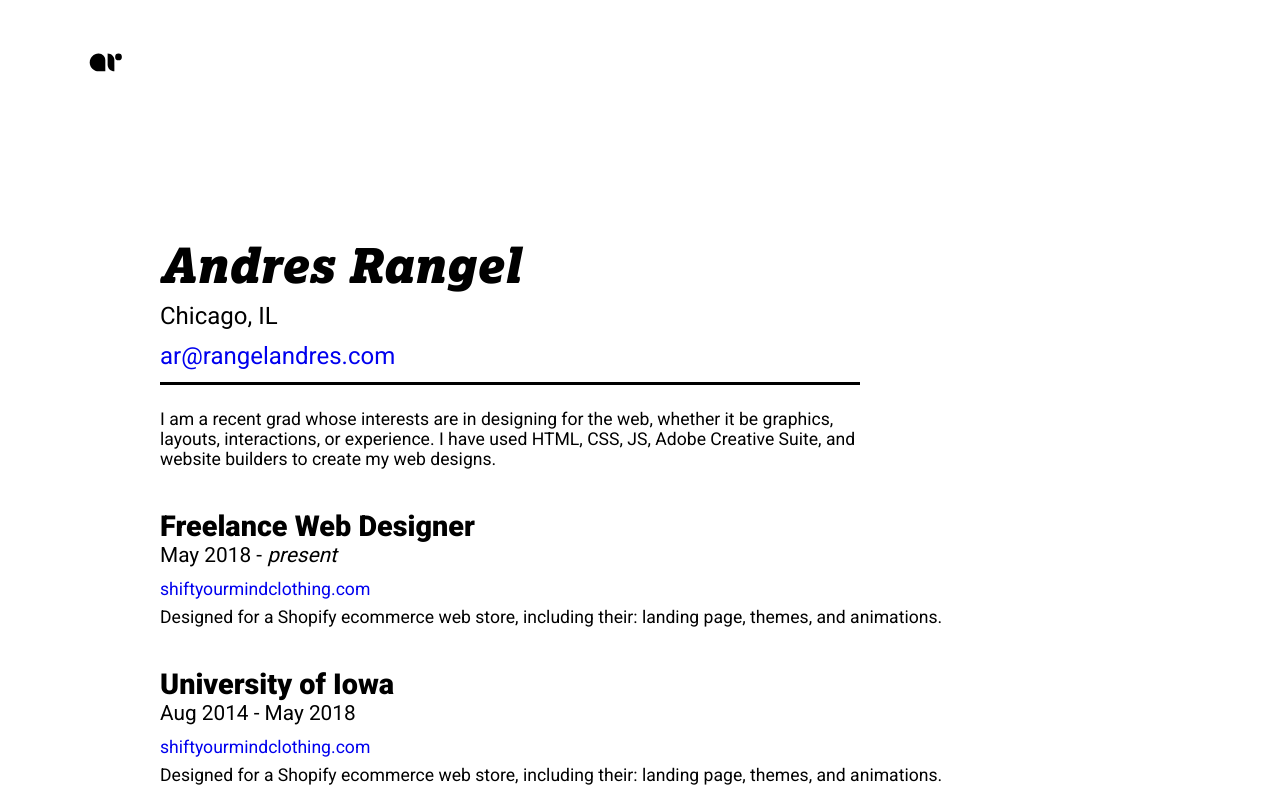
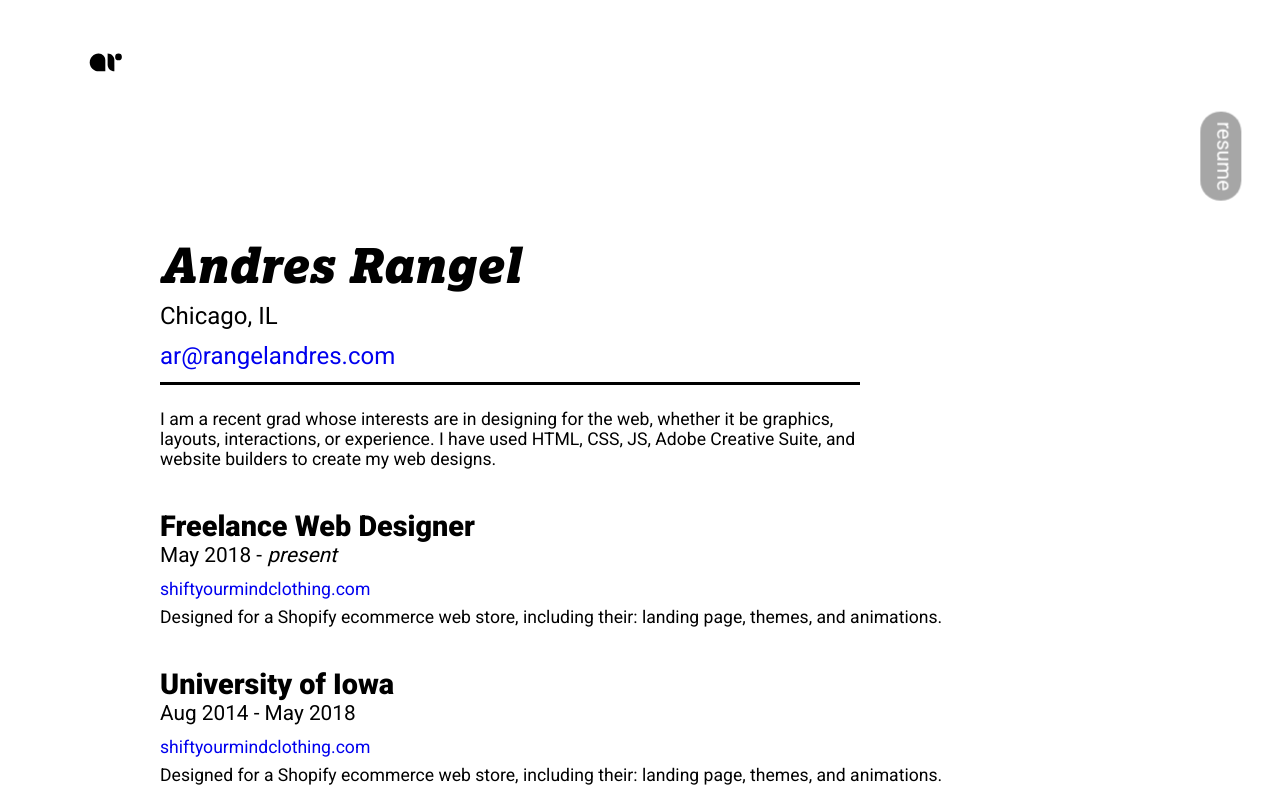
Before and after one commit to rangelandres/ra-app, a React (Create React App) app: page /resume in a window 1280 px wide. In both pictures the pointer is over the element "resume". Shown: the top 800 px of the page. Built offline with nearby package versions, Linux system fonts and the light colour scheme.

Commit message:
fix: sidenav onhover

```diff
--- a/src/Components/Navbar/navbars.css
+++ b/src/Components/Navbar/navbars.css
@@ -50,7 +50,18 @@ li {
   transform: rotate(90deg);
 	transform-origin: 100% 100%;
 	z-index: 10;
+	background-color: rgba(255, 255, 255, 0.349);
+	padding: 5px 10px 0 10px;
+	transition: .3s ease;
+	border-radius: 0%;
 
+}
+
+.side-nav:hover{
+	transition: .3s ease;
+	background-color: rgba(0, 0, 0, 0.349);
+	border-radius: 20px;
+	cursor: pointer;
 }
 
 @media only screen and (max-width: 1024px) {
```
